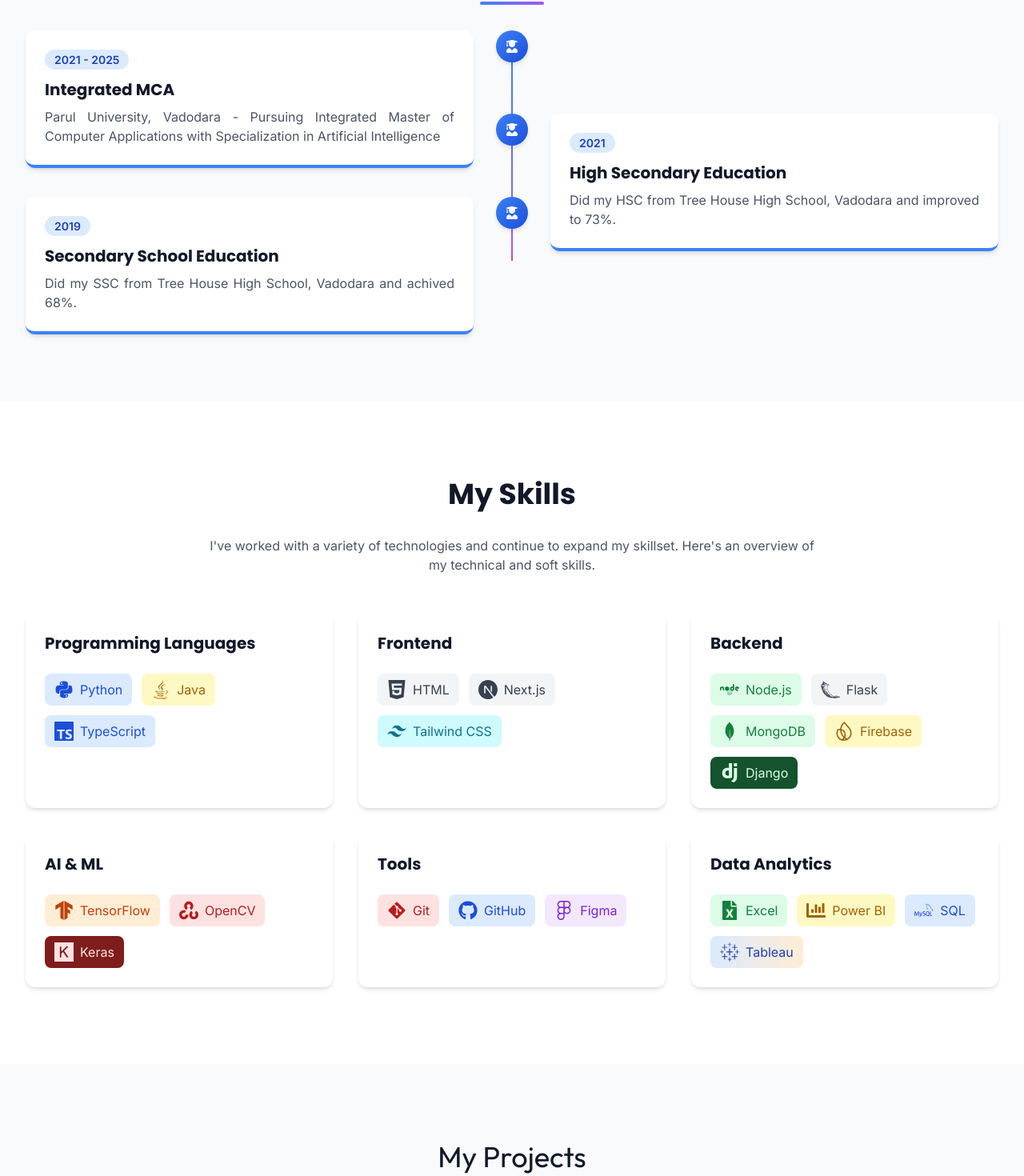
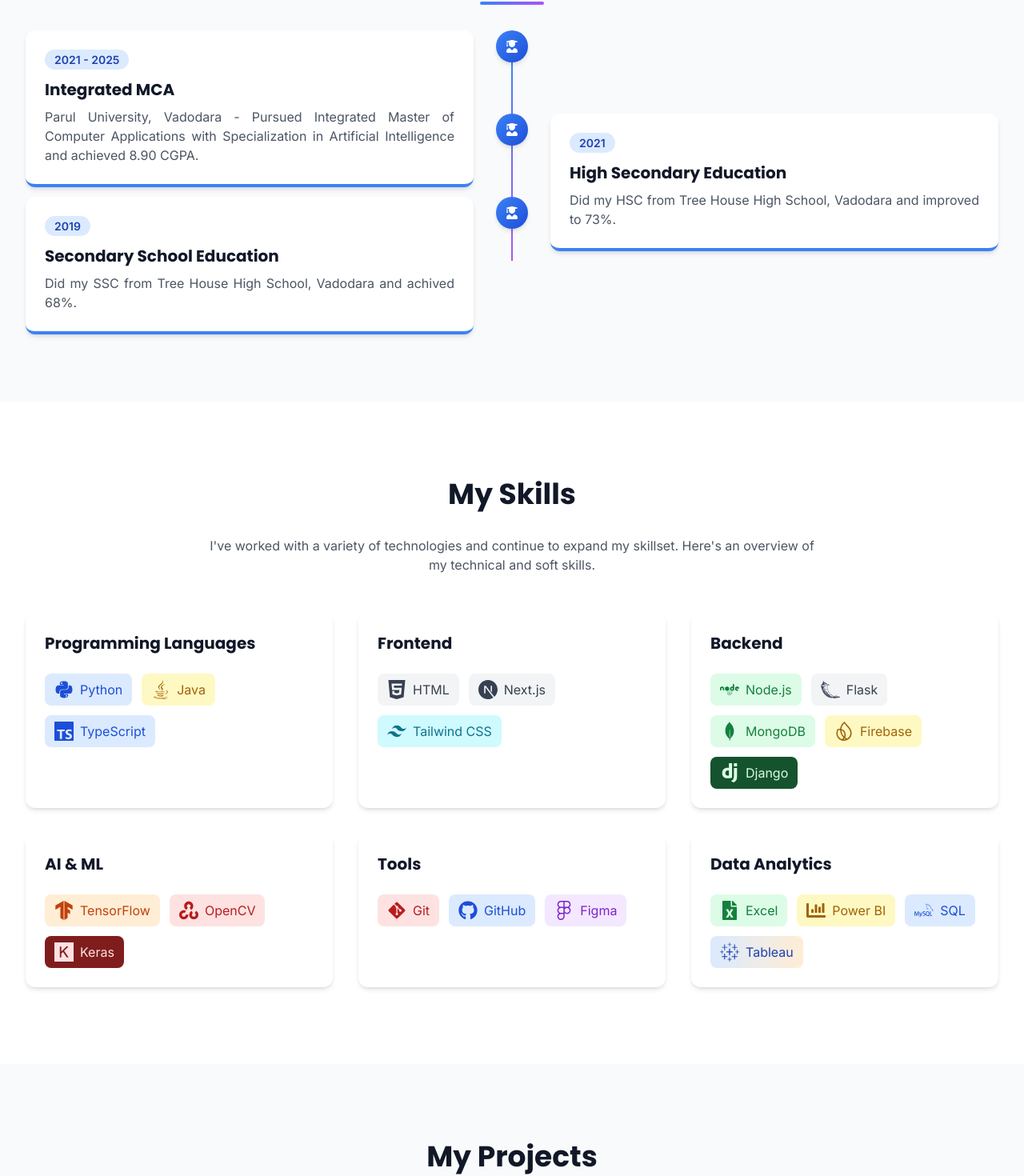
Before and after one commit to CrewArth/ArthValaPortfolio, a Next.js app: page / in a window 1280 px wide. Shown: the part 1538-3008 px from the top of the page at 80% size. Built offline with nearby package versions, Linux system fonts and the light colour scheme.

Commit message:
Update resume content, refine project descriptions, and enhance footer text. Adjusted educational details to reflect CGPA and modified project summaries for clarity. Simplified footer attribution by removing extra credit.

```diff
--- a/src/components/layout/Footer.tsx
+++ b/src/components/layout/Footer.tsx
@@ -21,8 +21,7 @@ export default function Footer() {
               &copy; {currentYear} Arth Vala. All rights reserved.
             </p>
             <p className="mt-2 text-sm">
-              Made with ❤️ by Vibe Coding/ Prompt Engineering
-            </p>
+              Made with ❤️ by Vibe Coding            </p>
           </div>
         </div>
       </div>
--- a/src/components/sections/About.tsx
+++ b/src/components/sections/About.tsx
@@ -16,7 +16,7 @@ const timelineItems: TimelineItem[] = [
   {
     year: "2021 - 2025",
     title: "Integrated MCA",
-    description: "Parul University, Vadodara - Pursuing Integrated Master of Computer Applications with Specialization in Artificial Intelligence",
+    description: "Parul University, Vadodara - Pursued Integrated Master of Computer Applications with Specialization in Artificial Intelligence and achieved 8.90 CGPA.",
     type: "education",
   },
   {
--- a/src/components/sections/Projects.tsx
+++ b/src/components/sections/Projects.tsx
@@ -91,16 +91,9 @@ export default function Projects() {
   return (
     <section id="projects" className="section bg-gray-50 dark:bg-gray-800/30">
       <div className="container">
-        <motion.h2
-          className="section-title outfit-outfit"
-          initial="hidden"
-          whileInView="visible"
-          viewport={{ once: true }}
-          variants={fadeIn}
-          transition={{ duration: 0.5 }}
-        >
-          My Projects
-        </motion.h2>
+      <h2 className="section-title">
+            My Projects
+      </h2>
 
         <motion.p
           className="text-center text-gray-600 dark:text-gray-300 max-w-3xl mx-auto mb-12 outfit-outfit"
```
Also changed, not shown: 1 other file (tests, documents, lock files or other folders).
